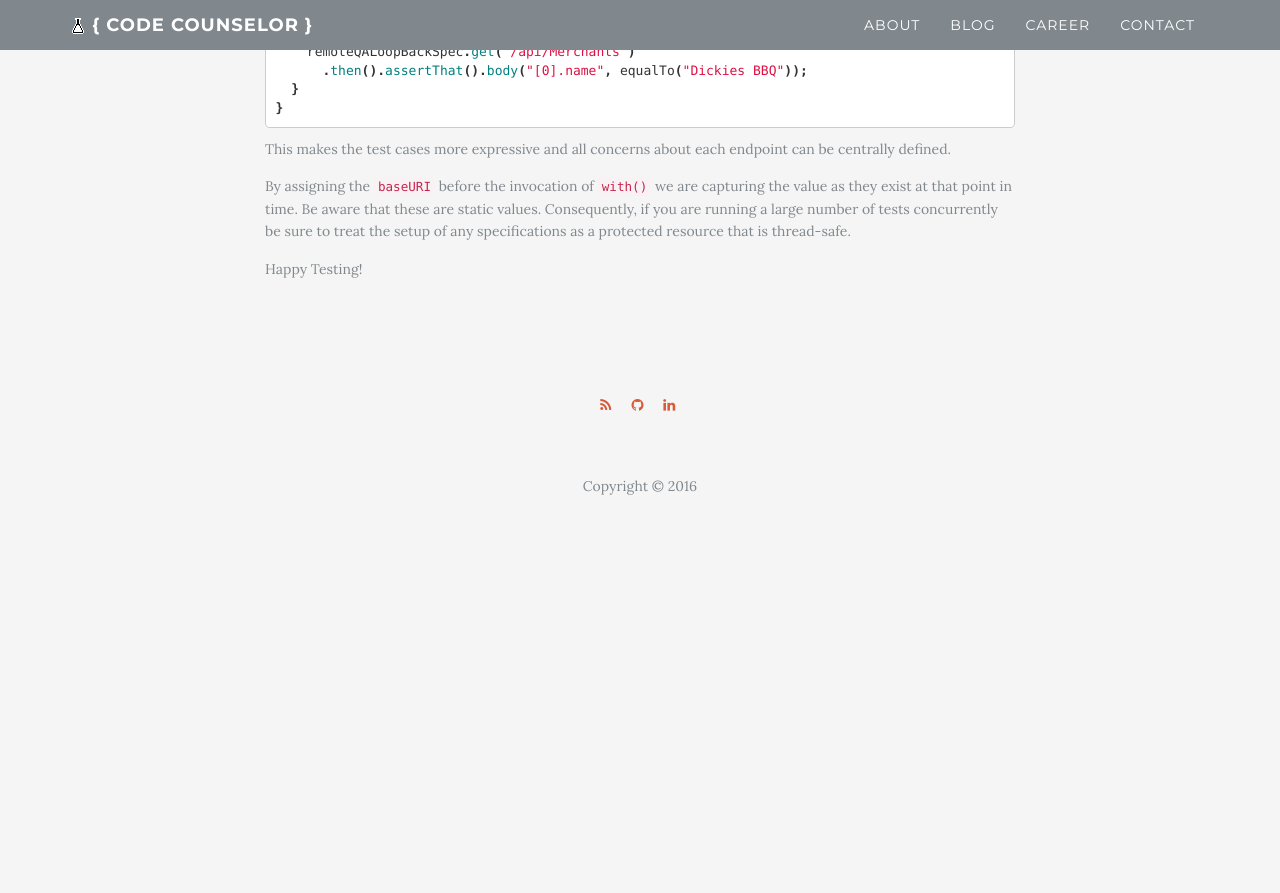
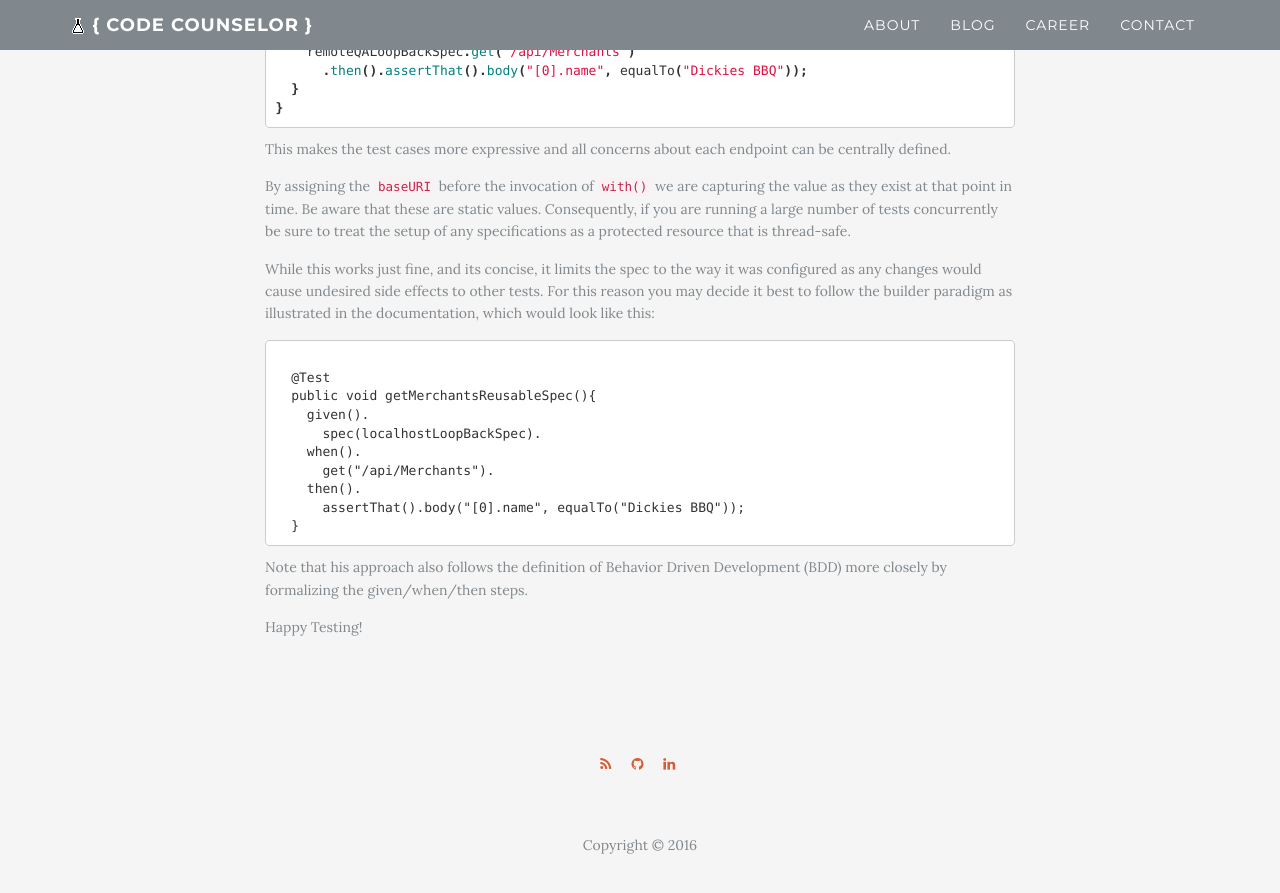
Before and after one commit to codecounselor/codecounselor.github.io, a Jekyll site: the page built from _posts/2016-01-25-rest-assured-but-be-dry.md, in a window 1280 px wide and 900 px high, scrolled down 1627 px. Shown: the top 893 px of the window. Built offline with Jekyll 4.4.1, drawn with Linux system fonts in a browser that asks for light colours; Markdown is read by kramdown in place of the engine named in the settings; comment, search, counter and statistics services are not loaded; before the commit the page ends 2309 px from its top, so only the background shows below that.

Commit message:
Added one further example to be inline with the project documentation

````diff
--- a/_posts/2016-01-25-rest-assured-but-be-dry.md
+++ b/_posts/2016-01-25-rest-assured-but-be-dry.md
@@ -72,9 +72,26 @@ public class MerchantTest {
   }
 }
 ```
-
 This makes the test cases more expressive and all concerns about each endpoint can be centrally defined.
 
 By assigning the `baseURI` before the invocation of `with()` we are capturing the value as they exist at that point in time.  Be aware that these are static values.  Consequently, if you are running a large number of tests concurrently be sure to treat the setup of any specifications as a protected resource that is thread-safe.
 
+While this works just fine, and its concise, it limits the spec to the way it was configured as any changes would cause undesired side effects to other tests.  For this reason you may decide it best to follow the builder paradigm as illustrated in the documentation, which would look like this:
+
+```
+
+  @Test
+  public void getMerchantsReusableSpec(){
+    given().
+      spec(localhostLoopBackSpec).
+    when().
+      get("/api/Merchants").
+    then().
+      assertThat().body("[0].name", equalTo("Dickies BBQ"));
+  }
+```
+
+Note that his approach also follows the definition of Behavior Driven Development (BDD) more closely by formalizing the given/when/then steps.
+
+
 Happy Testing!
````
